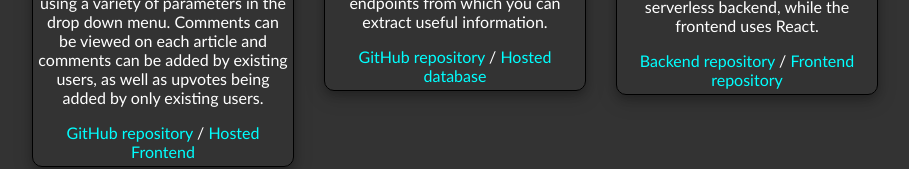
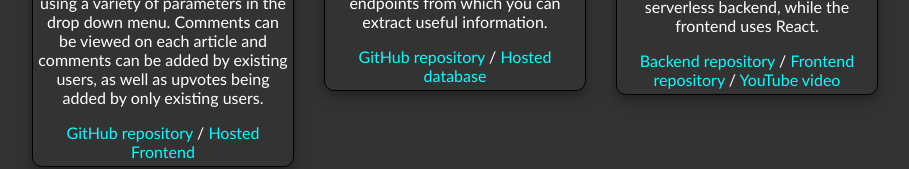
Before and after one commit to will-maso/portfolio, a React (Create React App) app in the folder portfolio/: page / in a window 1280 px wide. Shown: the part 607-776 px from the top of the page, without its empty margins (185-1094 px from the left). Built offline with nearby package versions, Linux system fonts and the light colour scheme.

Commit message:
all done

```diff
--- a/portfolio/src/components/Home.jsx
+++ b/portfolio/src/components/Home.jsx
@@ -45,7 +45,7 @@ const Home = () => {
                         we plan to add a chat functionality in the future. All of this is done using firebase aswell as cloud functions to make a serverless backend,
                         while the frontend uses React.
                         </Card.Text>
-                        <Card.Link href="https://github.com/boa-constructor/backend-firebase" className='Link'>Backend repository</Card.Link> / <Card.Link href="https://github.com/boa-constructor/frontend-react-app" className='Link'>Frontend repository</Card.Link>
+                        <Card.Link href="https://github.com/boa-constructor/backend-firebase" className='Link'>Backend repository</Card.Link> / <Card.Link href="https://github.com/boa-constructor/frontend-react-app" className='Link'>Frontend repository</Card.Link> / <Card.Link href="https://www.youtube.com/watch?v=Duzs1m4r33Y" className='Link'>YouTube video</Card.Link>
                     </Card.Body>
                 </Card>
             </li>
```
